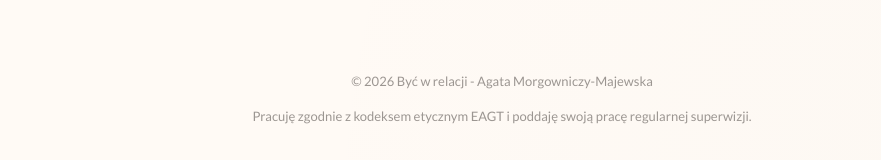
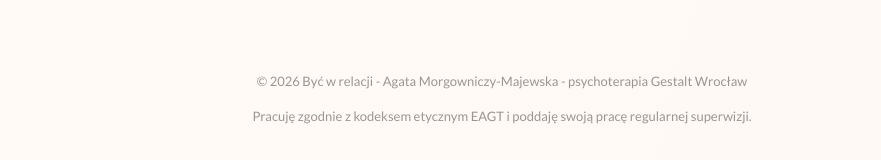
Before and after one commit to majo44/bycwrelacjipl, a plain HTML site: page index.html in a window 1280 px wide. Shown: the part 2402-2562 px from the top of the page, without its empty margins (138-1019 px from the left). Drawn offline with nearby package versions, Linux system fonts and the light colour scheme.

Commit message:
zmiana 4

```diff
--- a/index.html
+++ b/index.html
@@ -269,7 +269,7 @@
 </div>
 
 <footer>
-    <p>&copy; 2026 Być w relacji - Agata Morgowniczy-Majewska</p>
+    <p>&copy; 2026 Być w relacji - Agata Morgowniczy-Majewska - psychoterapia Gestalt Wrocław</p>
     <p>Pracuję zgodnie z kodeksem etycznym EAGT i poddaję swoją pracę regularnej superwizji.</p>
 </footer>
 
```
